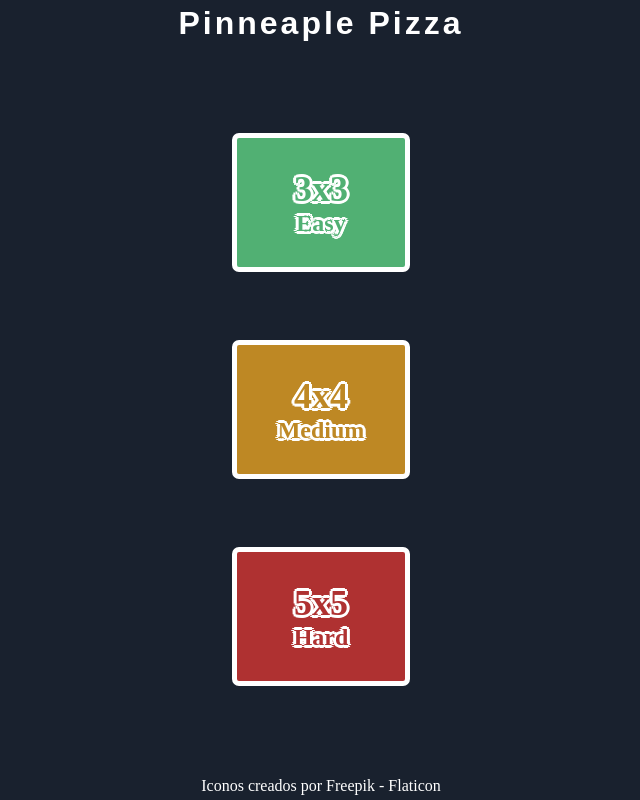
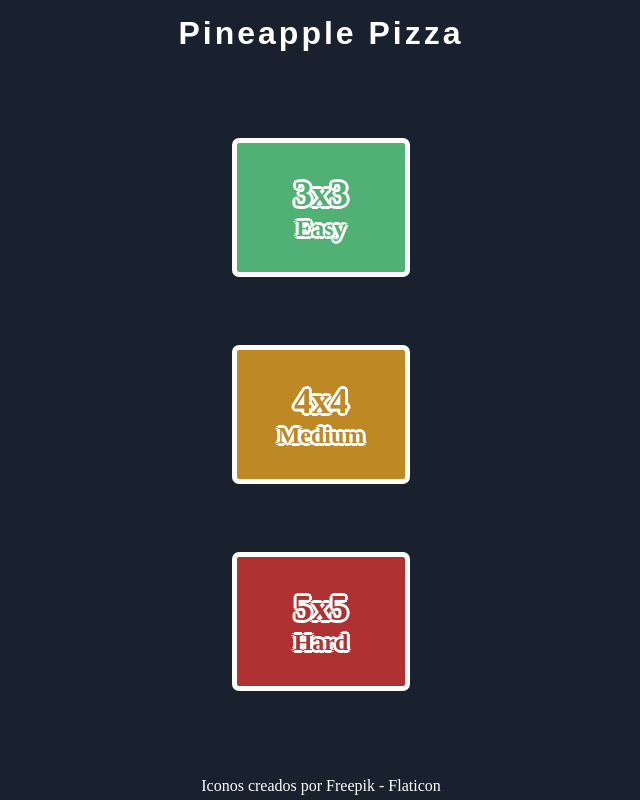
Before and after one commit to JFelipeRG/pizza-pineapple, a website built with Vite: page src/index.html in a window 1280 px wide. Shown: the whole page, without its empty margins (319-959 px from the left). Built offline with nearby package versions, Linux system fonts and the light colour scheme; files whose address does not match are found by name.

Commit message:
Arreglado fallo de ortografia

```diff
--- a/src/index.css
+++ b/src/index.css
@@ -28,6 +28,7 @@ modal-winner {
 }
 
 h1 {
+  margin-top: 10px;
   padding: 5px;
   color: white;
   font-family: "Climate Crisis",fantasy;
--- a/src/index.html
+++ b/src/index.html
@@ -9,7 +9,7 @@
   <script type="module" src="./index.js"></script>
 </head>
 <body>
-  <h1><span>Pinneaple</span> <span>Pizza</span></h1>
+  <h1><span>Pineapple</span> <span>Pizza</span></h1>
   <div class="container">
     <options-menu></options-menu>
   </div>
```
